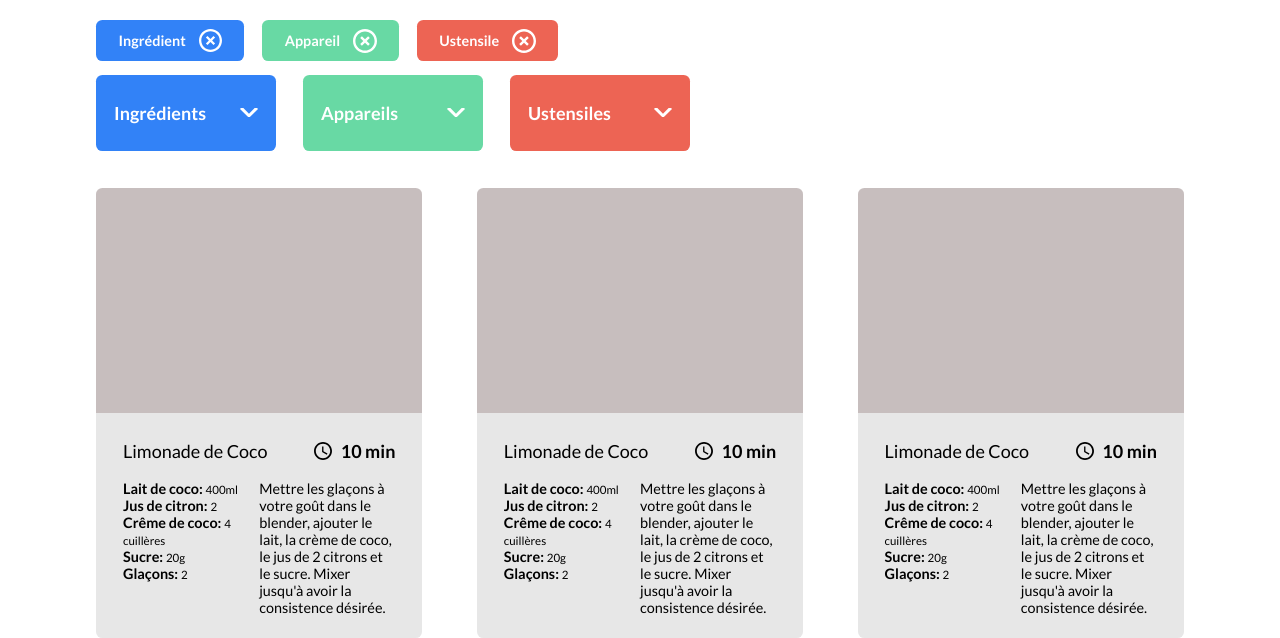
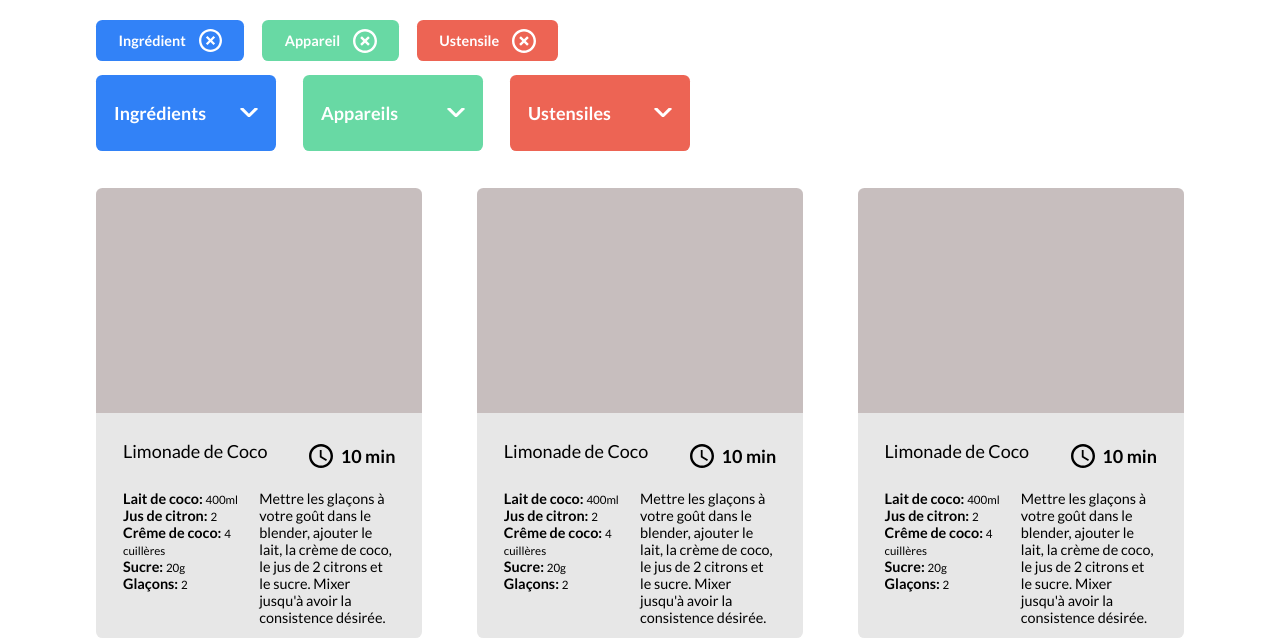
Before and after one commit to rMaloberti/RemiMaloberti_7_02062022, a website: page index.html in a window 1280 px wide. Shown: the part 227-865 px from the top of the page. Drawn offline with Linux system fonts and the light colour scheme.

Commit message:
feat(recipies): change the time icon in the recipes card

```diff
--- a/sass/components/_recipe-card.scss
+++ b/sass/components/_recipe-card.scss
@@ -23,16 +23,18 @@
             justify-content: space-between;
 
             .desc-header-cooking-time {
-                width: 4.5em;
+                width: 5em;
                 display: flex;
                 align-items: center;
                 justify-content: space-between;
 
                 &__icon {
-                    width: 1em;
-                    height: 1em;
+                    width: 1.75em;
+                    height: 1.75em;
+                    border: 0.25em solid transparent;
                     background-image: url("../../assets/icons/time.svg");
                     background-size: cover;
+                    background-repeat: no-repeat;
                 }
 
                 &__text {
```
Also changed, not shown: public/css/style.css, 1 other file.
